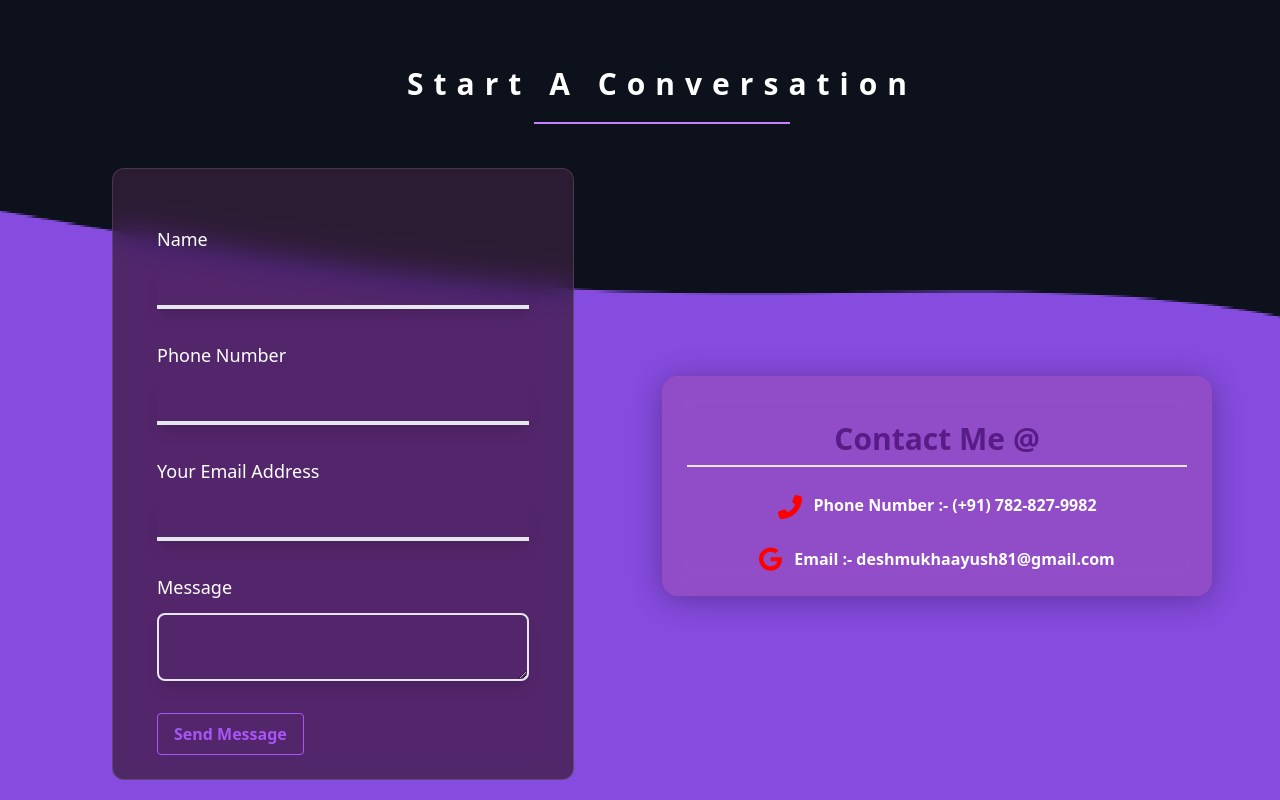
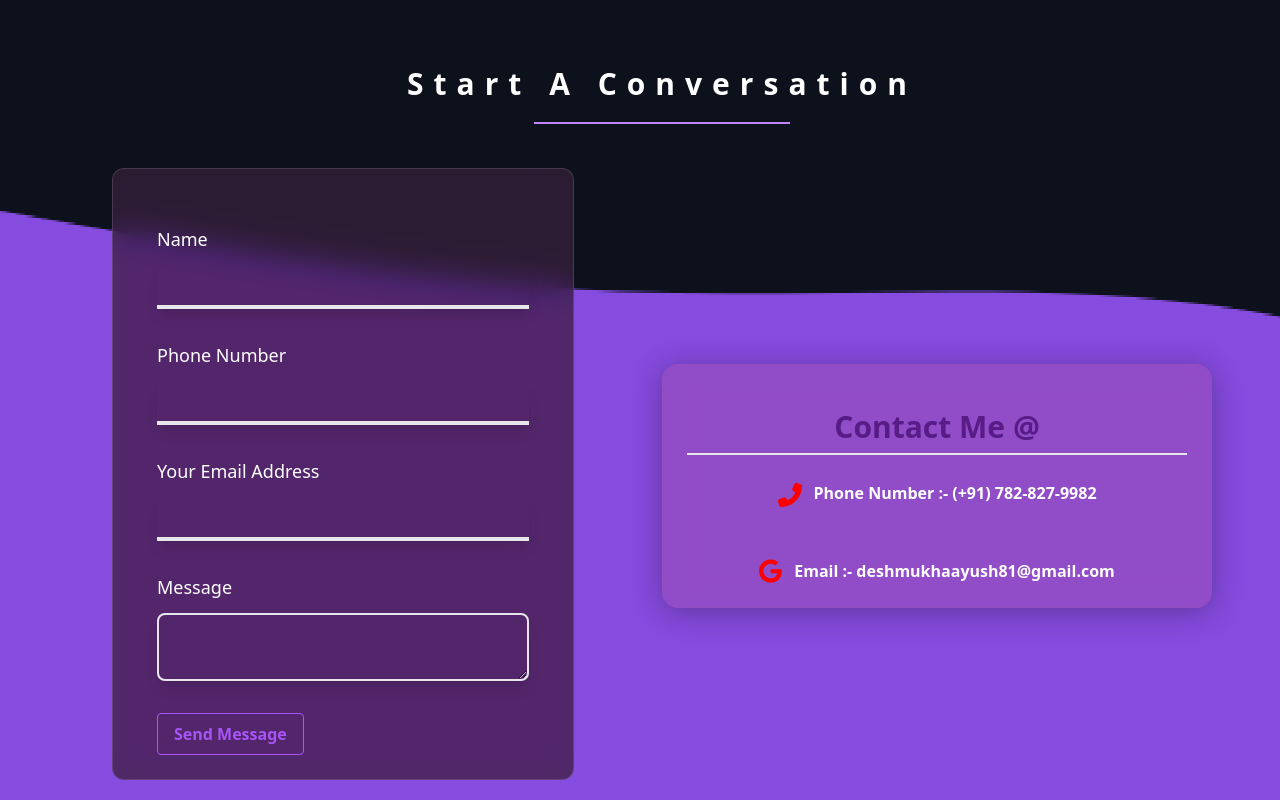
Before and after one commit to Aayushd18/Portfolio-Aayush, a Next.js app: page / in a window 1280 px wide. Shown: the part 2696-3496 px from the top of the page. Built offline with nearby package versions, Linux system fonts and the light colour scheme.

Commit message:
add contact details

```diff
--- a/components/Contact.js
+++ b/components/Contact.js
@@ -63,9 +63,9 @@ export default function Contact() {
           </div>
           <div className="flex items-center justify-center">
             <Link href='https://www.google.com/gmail/' target='_blank'>
-              <a>
+              <a className="text-white font-semibold mt-6 text-center">
                 <FontAwesomeIcon icon={faGoogle} color='red' size='xl' className='mt-7 mr-3' />
-                <span className="text-white font-semibold mt-6 text-center">Email :- deshmukhaayush81@gmail.com</span>
+                <span >Email :- deshmukhaayush81@gmail.com</span>
               </a>
             </Link>
           </div>
```
